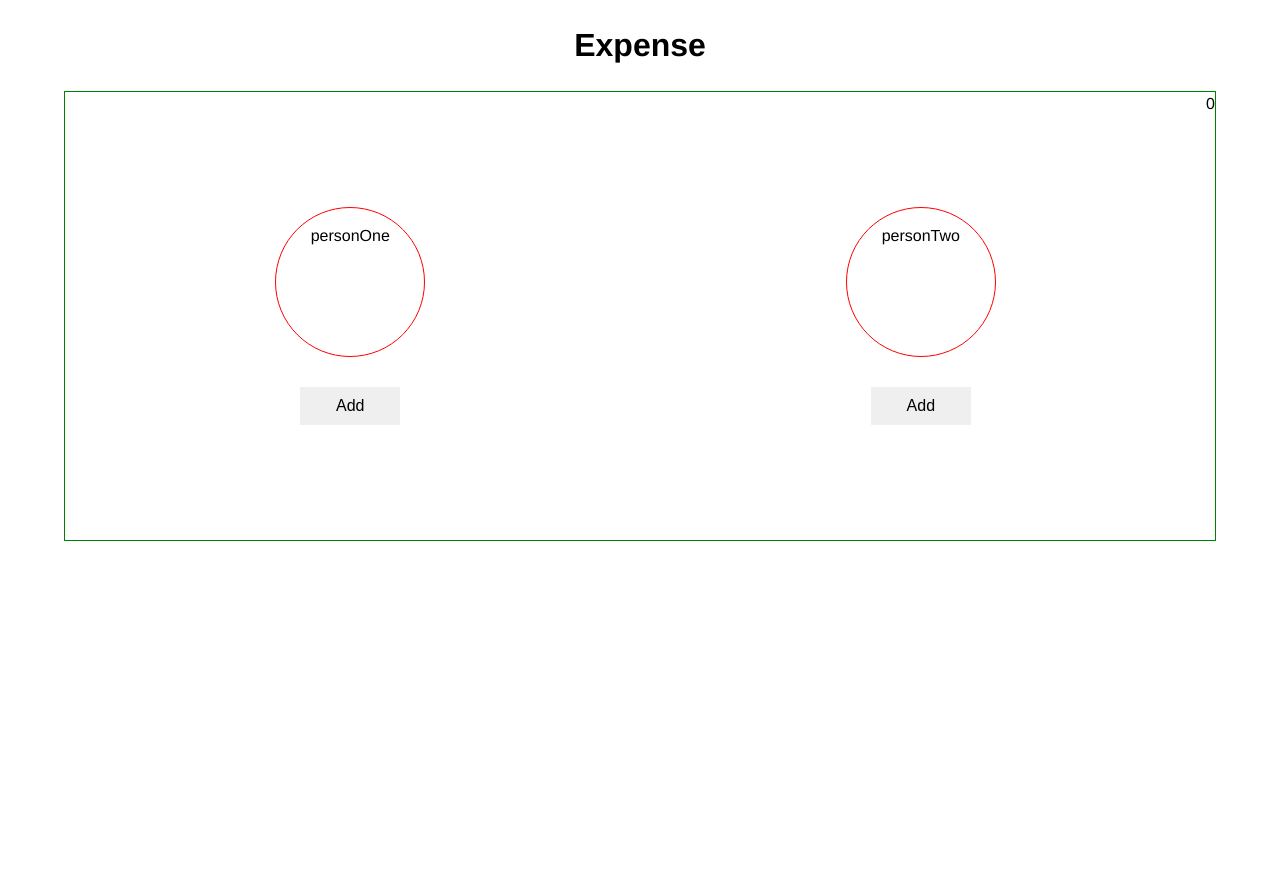
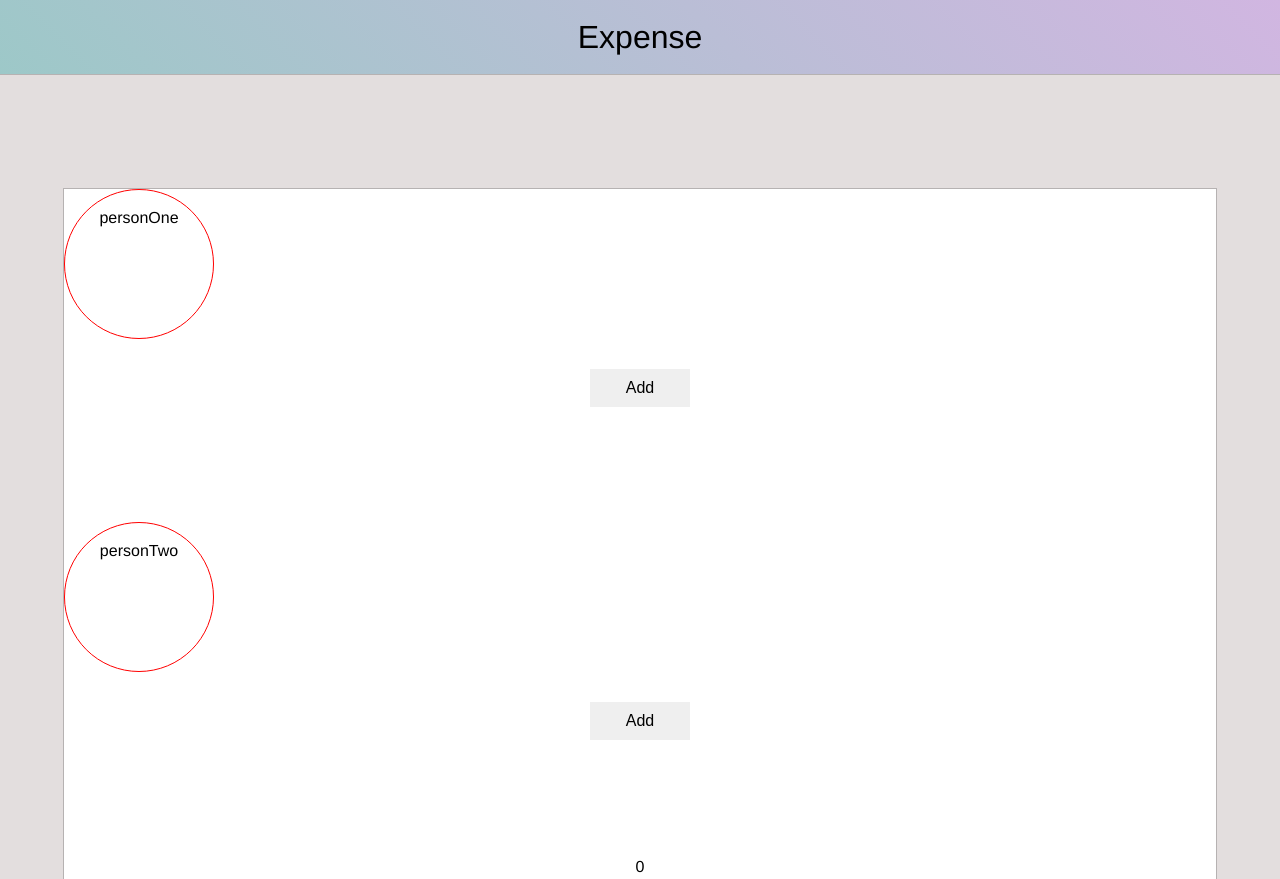
Before and after one commit to anoopmundathan/expense-calc, a React app: page / in a window 1280 px wide. Before the commit the page ends 821 px from the top, so only its background shows below. Built offline with nearby package versions, Linux system fonts and the light colour scheme.

Commit message:
Add styling for header

```diff
--- a/src/components/App.js
+++ b/src/components/App.js
@@ -20,7 +20,6 @@ Person.PropTypes = {
 }
 
 const PersonImage = (props) => <div className='person-image'><p>{props.id}</p></div>
-
 const AddButton = (props) => {
     return(
         <div className='person-add-button'>
@@ -114,7 +113,9 @@ class App extends Component {
 
         return(
             <div className='container'>
-                <div><h1>Expense</h1></div>
+                <div className='header'>
+                    <h1>Expense</h1>
+                </div>
                 <div className='person-container'>
 
                     {!personOne &&
--- a/src/index.css
+++ b/src/index.css
@@ -10,13 +10,31 @@ body {
     height: 100%;
     font: normal 16px/1.5 'Helvetica Neue';
     text-align: center;
+    background: #e3dede;
+}
+.container {
+    width: 100%;
+    height: 100%;
+}
+
+.header {
+    background: linear-gradient(45deg, #9DC8C8, #D1B6E1);
+    min-height: 50px;
+    box-shadow: 0px 0px 0px 1px rgba(0, 0, 0, 0.2);
+
+}
+
+.header h1 {
+    margin: 0;
+    padding: 1%;
+    font-weight: normal;
 }
 
 .person-container {
     width: 90%;
-    margin: 0 auto;
-    display: flex;
-    border: 1px solid green;
+    margin: 5% auto;
+    background: #fff;
+    box-shadow: 0px 0px 0px 1px rgba(0, 0, 0, 0.2);
 }
 
 .person {
```
